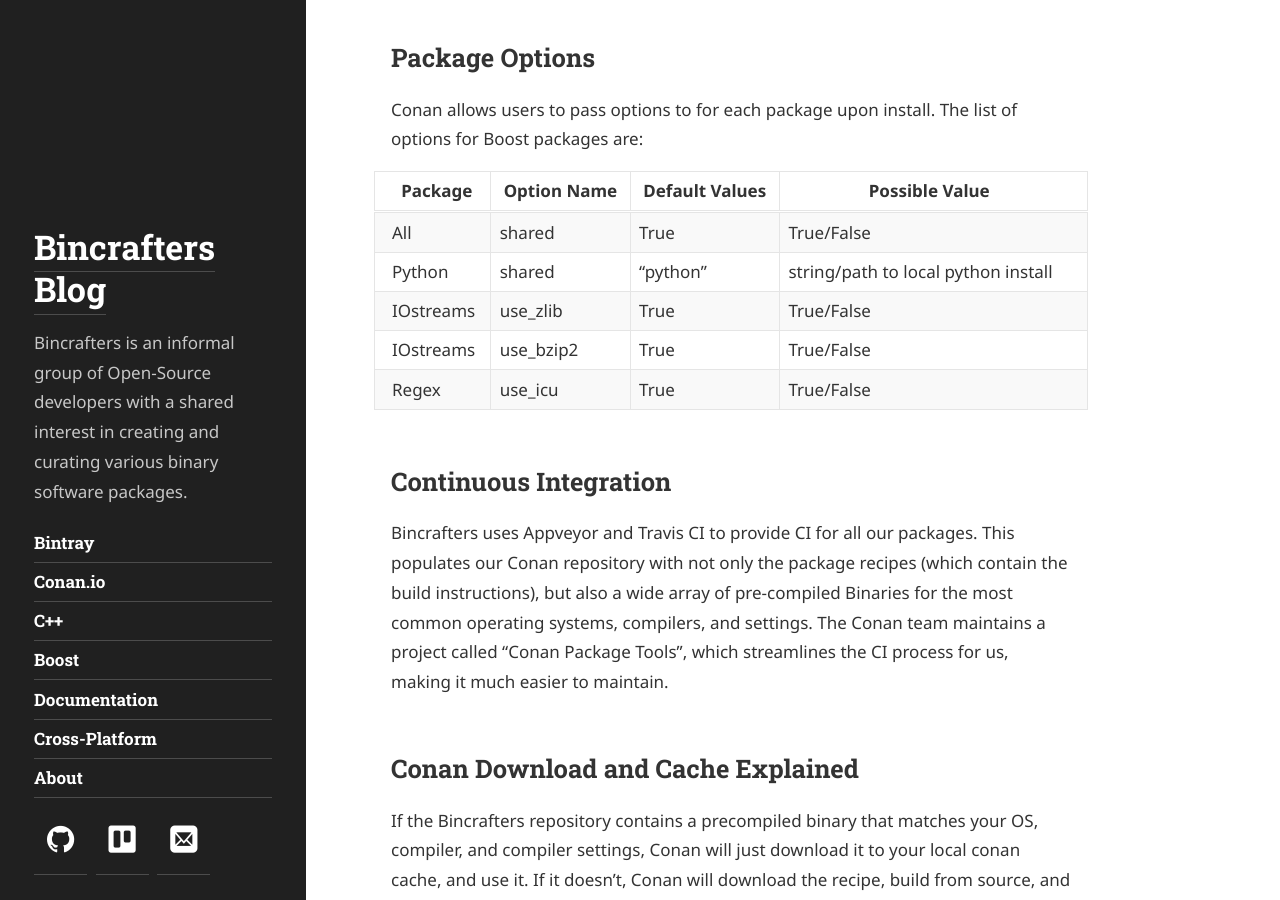
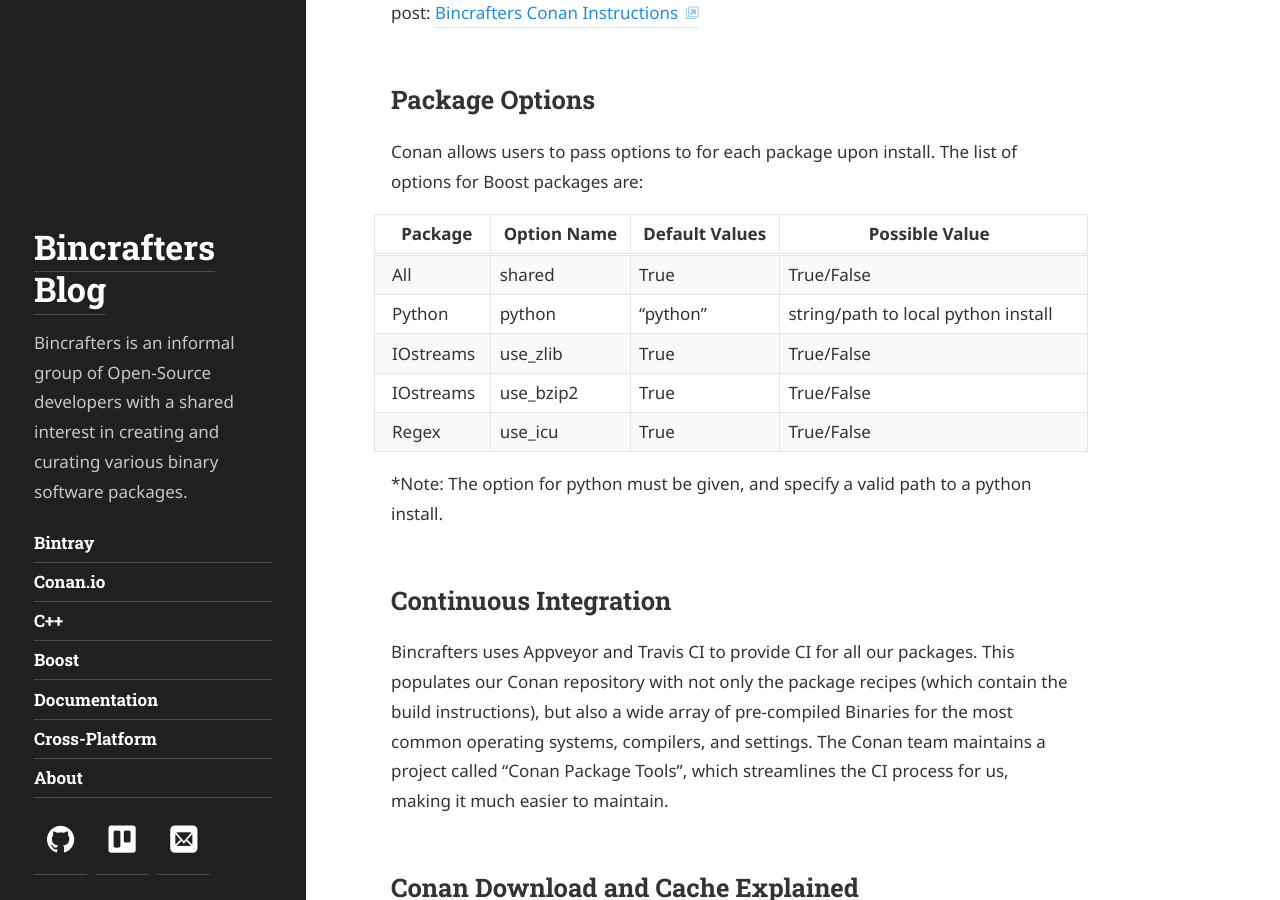
Before and after one commit to bincrafters/bincrafters.github.io, a Jekyll site: the page built from _posts/2017-09-22-boost-modular-packages-conan.md, in a window 1280 px wide and 900 px high, scrolled down 890 px. Built offline with Jekyll 4.4.1, drawn with Linux system fonts in a browser that asks for light colours; some web fonts are replaced; some of the changed text lies outside the part shown.

Commit message:
boost - updated options

```diff
--- a/_posts/2017-09-22-boost-modular-packages-conan.md
+++ b/_posts/2017-09-22-boost-modular-packages-conan.md
@@ -29,11 +29,12 @@ Conan allows users to pass options to for each package upon install. The list of
 |Package        |Option Name		| Default Values   | Possible Value
 |---------------|---------------------|-------------------|------------------
 |All				|shared					| True                | True/False
-|Python			|shared					| "python"          | string/path to local python install
+|Python			|python					| "python"          | string/path to local python install
 |IOstreams		|use_zlib				| True                | True/False
 |IOstreams		|use_bzip2				| True                | True/False
 |Regex			|use_icu					| True                | True/False
 
+*Note: The option for python must be given, and specify a valid path to a python install.
 
 ## Continuous Integration
 Bincrafters uses Appveyor and Travis CI to provide CI for all our packages.  This populates our Conan repository with not only the package recipes (which contain the build instructions), but also a wide array of pre-compiled Binaries for the most common operating systems, compilers, and settings.  The Conan team maintains a project called "Conan Package Tools", which streamlines the CI process for us, making it much easier to maintain.
```
Also changed, not shown: other parts of _posts/2017-09-22-boost-modular-packages-conan.md (+1 -1 lines).
